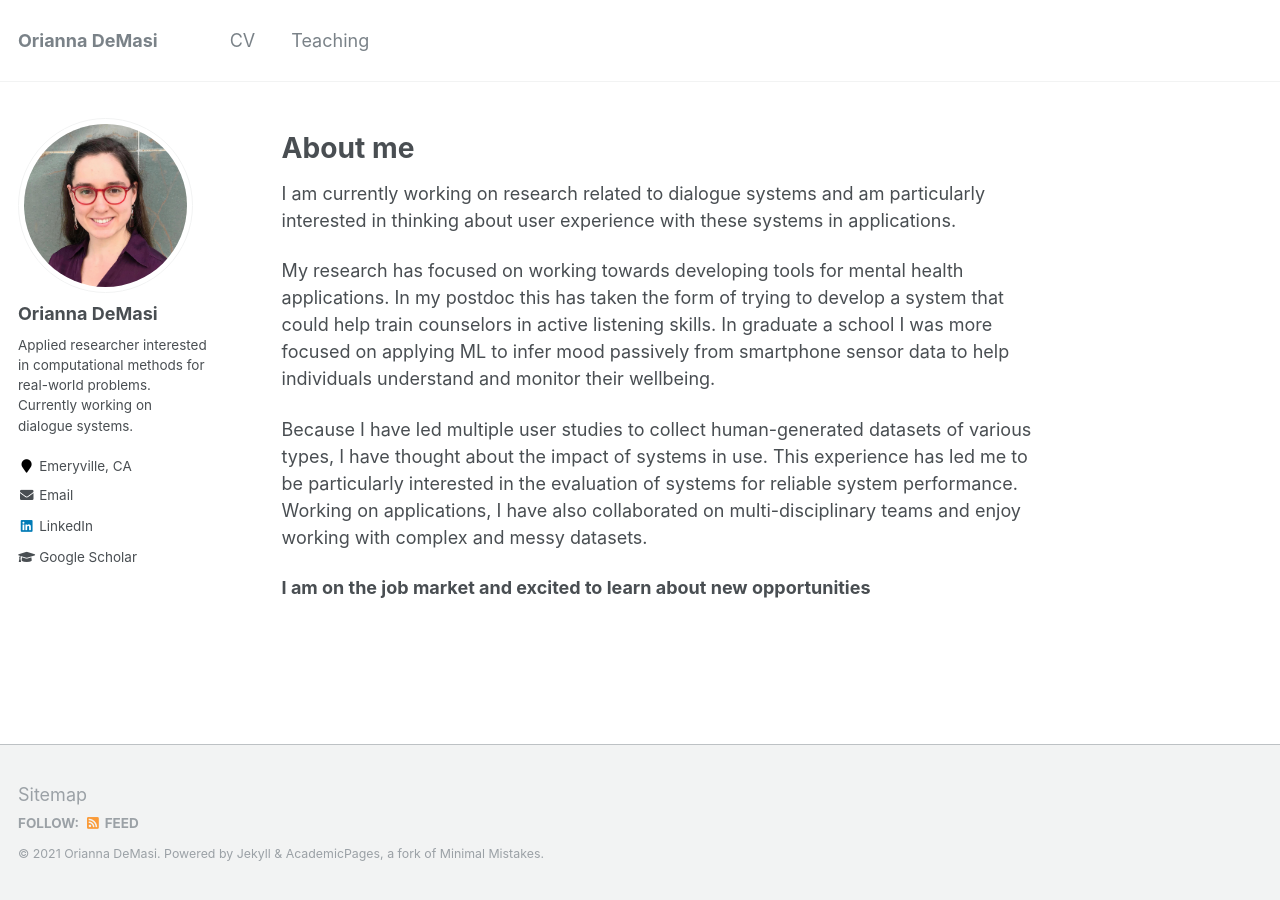
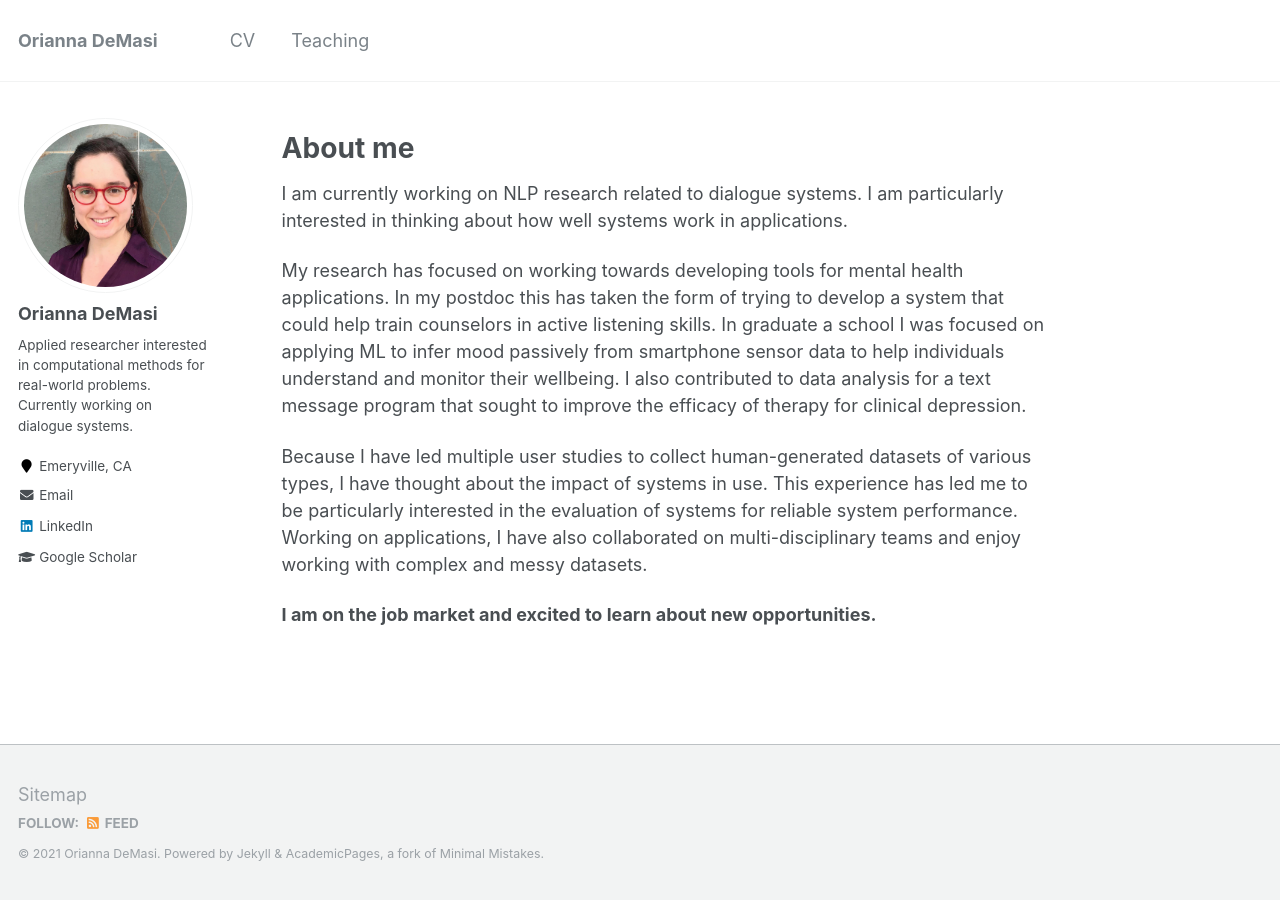
Before and after one commit to odemasi/odemasi.github.io, a Jekyll site: the page built from _pages/about.md, in a window 1280 px wide. Built offline with Jekyll 4.4.1, drawn with Linux system fonts in a browser that asks for light colours.

Commit message:
Update about.md

```diff
--- a/_pages/about.md
+++ b/_pages/about.md
@@ -12,11 +12,11 @@ redirect_from:
 
 About me
 ======
-I am currently working on research related to dialogue systems and am particularly interested in thinking about user experience with these systems in applications.
+I am currently working on NLP research related to dialogue systems. I am particularly interested in thinking about how well systems work in applications.
 
 
-My research has focused on working towards developing tools for mental health applications. In my postdoc this has taken the form of trying to develop a system that could help train counselors in active listening skills. In graduate a school I was more focused on applying ML to infer mood passively from smartphone sensor data to help individuals understand and monitor their wellbeing.
+My research has focused on working towards developing tools for mental health applications. In my postdoc this has taken the form of trying to develop a system that could help train counselors in active listening skills. In graduate a school I was focused on applying ML to infer mood passively from smartphone sensor data to help individuals understand and monitor their wellbeing. I also contributed to data analysis for a text message program that sought to improve the efficacy of therapy for clinical depression.
 
 Because I have led multiple user studies to collect human-generated datasets of various types, I have thought about the impact of systems in use. This experience has led me to be particularly interested in the evaluation of systems for reliable system performance. Working on applications, I have also collaborated on multi-disciplinary teams and enjoy working with complex and messy datasets.
 
-**I am on the job market and excited to learn about new opportunities**
+**I am on the job market and excited to learn about new opportunities.**
```
